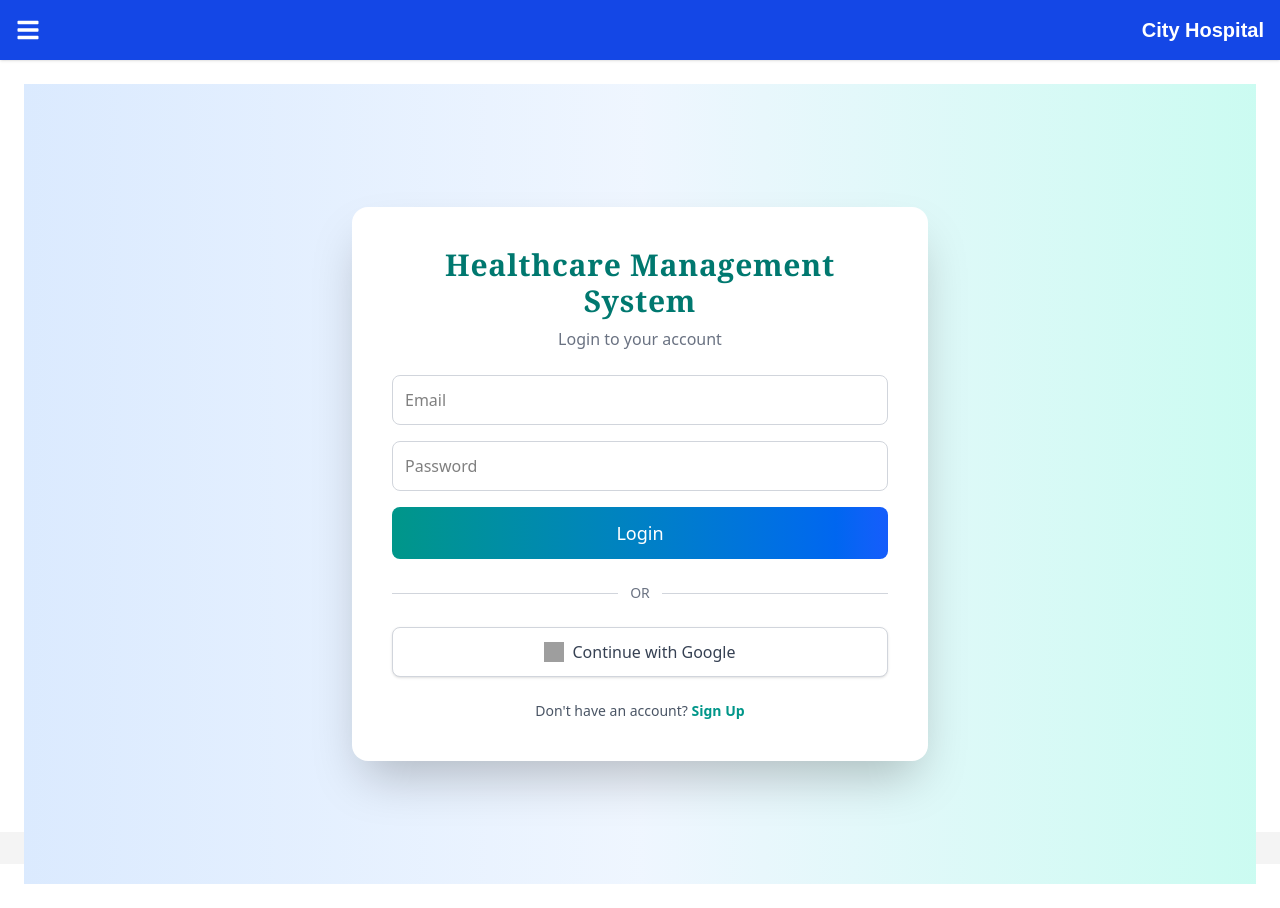
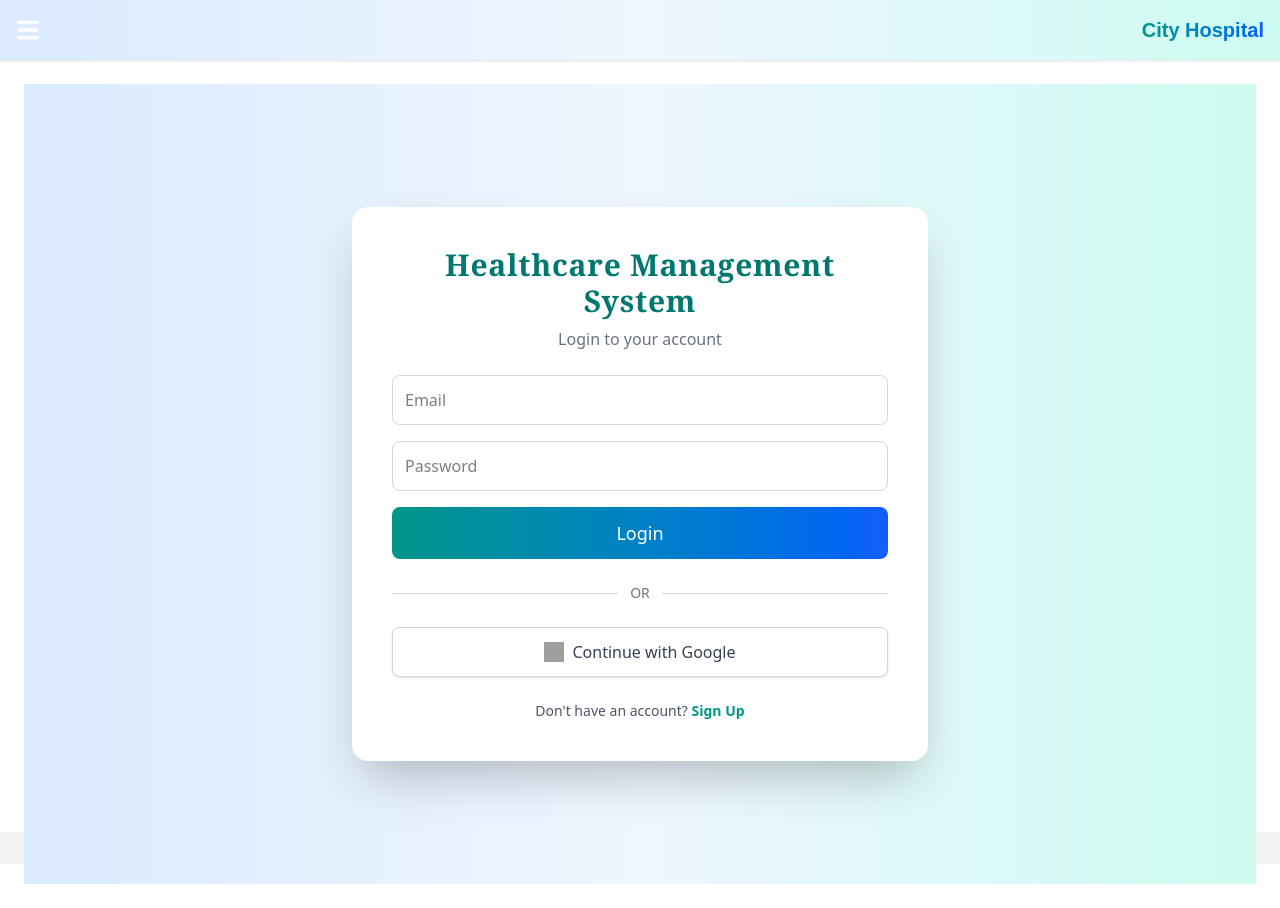
Before and after one commit to hashsam1/HealthCareSystem, a React (Vite) app in the folder HMS_Client/: page / in a window 1280 px wide. Built offline with nearby package versions, Linux system fonts and the light colour scheme; grey boxes are pictures that could not be loaded.

Commit message:
updatee2

```diff
--- a/HMS_Client/src/components/NavBar.jsx
+++ b/HMS_Client/src/components/NavBar.jsx
@@ -114,11 +114,11 @@ export default function NavBar({ children, darkMode, setDarkMode }) {
       {/* Main Content */}
       <div className={`flex-1 transition-all duration-300 ${isOpen ? "ml-64" : "ml-0"}`}>
         {/* Top bar */}
-        <div className="p-4 bg-blue-700 dark:bg-gray-800 text-white shadow flex justify-between items-center">
+        <div className="p-4 bg-gradient-to-r from-blue-100 via-blue-50 to-teal-100 dark:bg-gray-800 text-white shadow flex justify-between items-center">
           <button onClick={toggleSidebar} className="text-2xl">
             <FaBars />
           </button>
-          <h1 className="text-xl font-bold">City Hospital</h1>
+          <h1 className="text-xl font-bold bg-gradient-to-r from-teal-600 to-blue-600 bg-clip-text text-transparent">City Hospital</h1>
           {/* <button
             onClick={() => setDarkMode(!darkMode)}
             className="ml-4 bg-gray-200 dark:bg-gray-700 px-3 py-1 rounded text-black dark:text-white"
```
